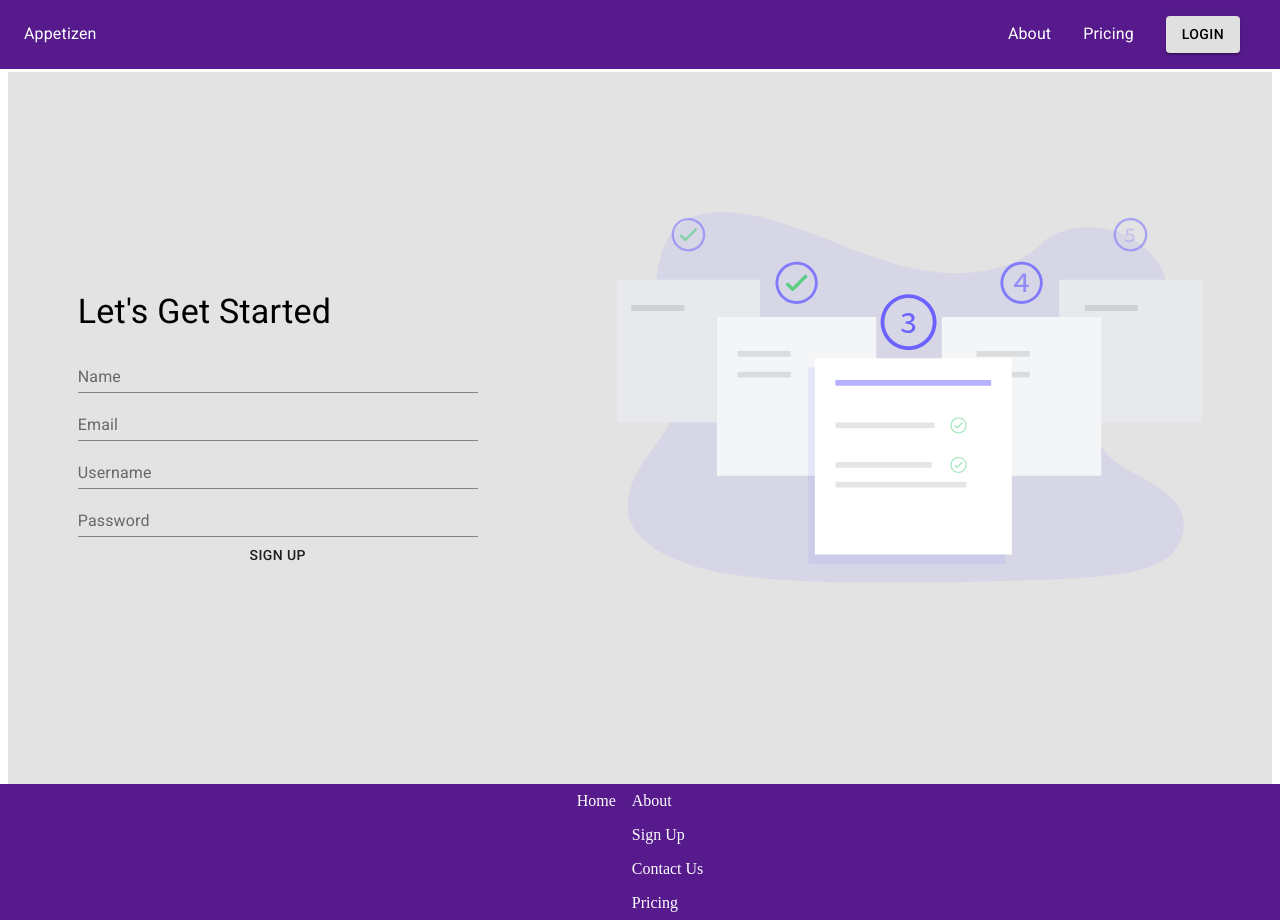
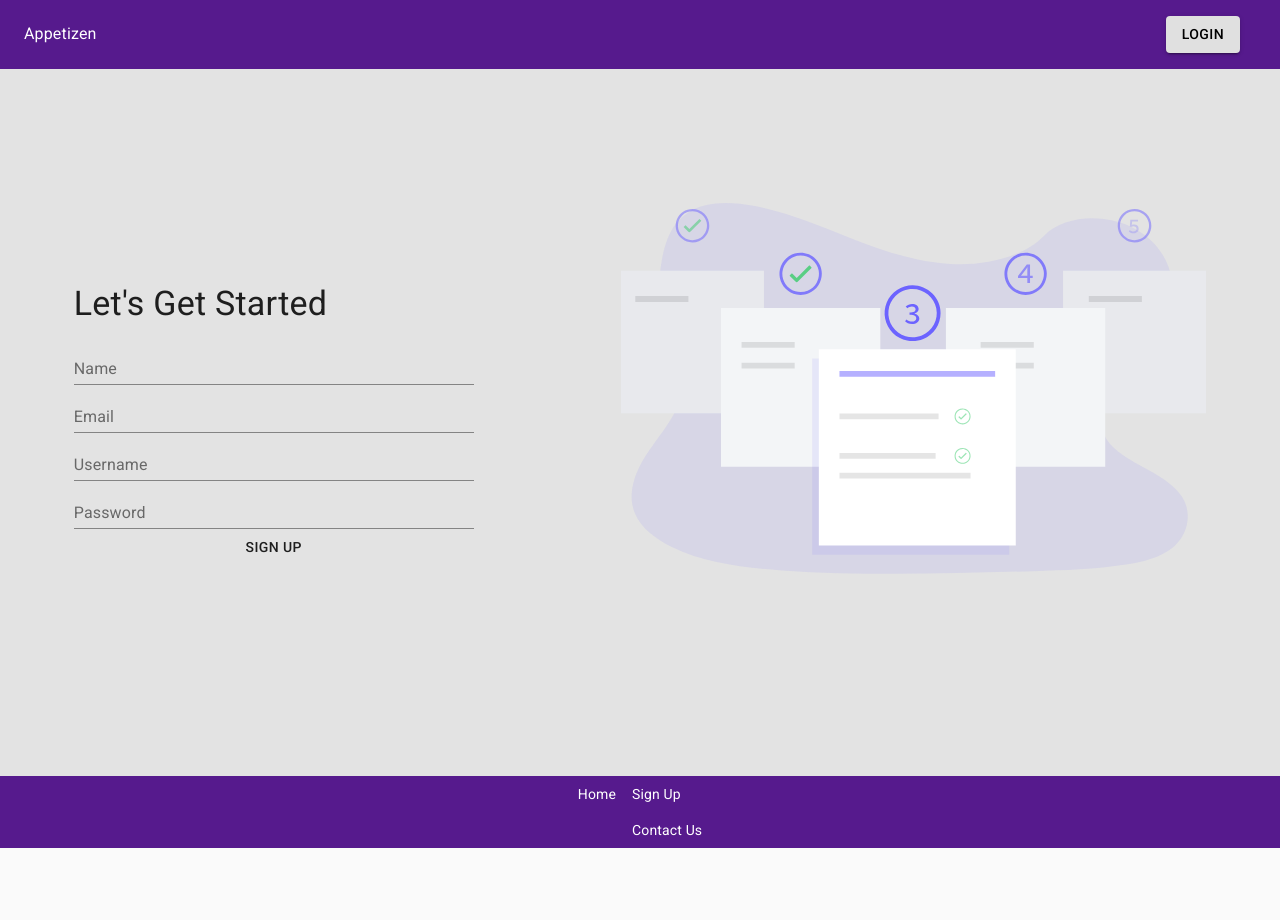
Before and after one commit to pshushereba/appetizen-fe, a React app: page /signup in a window 1280 px wide. After the commit the page ends 848 px from the top, so only its background shows below. Built offline with nearby package versions, Linux system fonts and the light colour scheme.

Commit message:
Fixed signup password field and removed temp pages.

```diff
--- a/src/components/Footer.js
+++ b/src/components/Footer.js
@@ -37,18 +37,18 @@ const Footer = () => {
         </Grid>
         <Grid item>
           <Grid container direction="column" spacing={2}>
-            <Grid item component={Link} to="/about" className={classes.links}>
+            {/* <Grid item component={Link} to="/about" className={classes.links}>
               About
-            </Grid>
+            </Grid> */}
             <Grid item component={Link} to="/signup" className={classes.links}>
               Sign Up
             </Grid>
             <Grid item className={classes.links}>
               Contact Us
             </Grid>
-            <Grid item className={classes.links}>
+            {/* <Grid item className={classes.links}>
               Pricing
-            </Grid>
+            </Grid> */}
           </Grid>
         </Grid>
       </Grid>
--- a/src/components/Nav.js
+++ b/src/components/Nav.js
@@ -51,12 +51,12 @@ const Nav = () => {
             <Typography className={classes.title} component={Link} to="/">
               Appetizen
             </Typography>
-            <Typography className={classes.link} component={Link} to="/about">
+            {/* <Typography className={classes.link} component={Link} to="/about">
               About
             </Typography>
             <Typography className={classes.link} component={Link} to="/pricing">
               Pricing
-            </Typography>
+            </Typography> */}
             <Button
               variant="contained"
               className={classes.button}
--- a/src/components/SignUp.js
+++ b/src/components/SignUp.js
@@ -2,6 +2,7 @@ import React, { useState } from "react";
 import { useHistory } from "react-router-dom";
 import axiosWithAuth from "../utils/axiosAuth.js";
 import { Box, Button, TextField, Grid, Typography } from "@material-ui/core";
+import { CssBaseline } from "@material-ui/core";
 import { makeStyles } from "@material-ui/core/styles";
 import Nav from "./Nav.js";
 import signup_main from "../assets/signup_main.svg";
@@ -34,7 +35,7 @@ const SignUp = () => {
       .then((res) => {
         localStorage.setItem("token", res.data.token);
         console.log(res);
-        history.push("/dashboard");
+        history.push(`${user.username}/dashboard`);
       })
       .catch((err) => console.log(err));
   };
@@ -42,6 +43,7 @@ const SignUp = () => {
   return (
     <>
       <Nav />
+      <CssBaseline />
       <Grid
         container
         className={classes.mainContainer}
@@ -81,6 +83,7 @@ const SignUp = () => {
             <TextField
               name="password"
               label="Password"
+              type="password"
               value={user.password}
               onChange={handleChange}
             />
```
